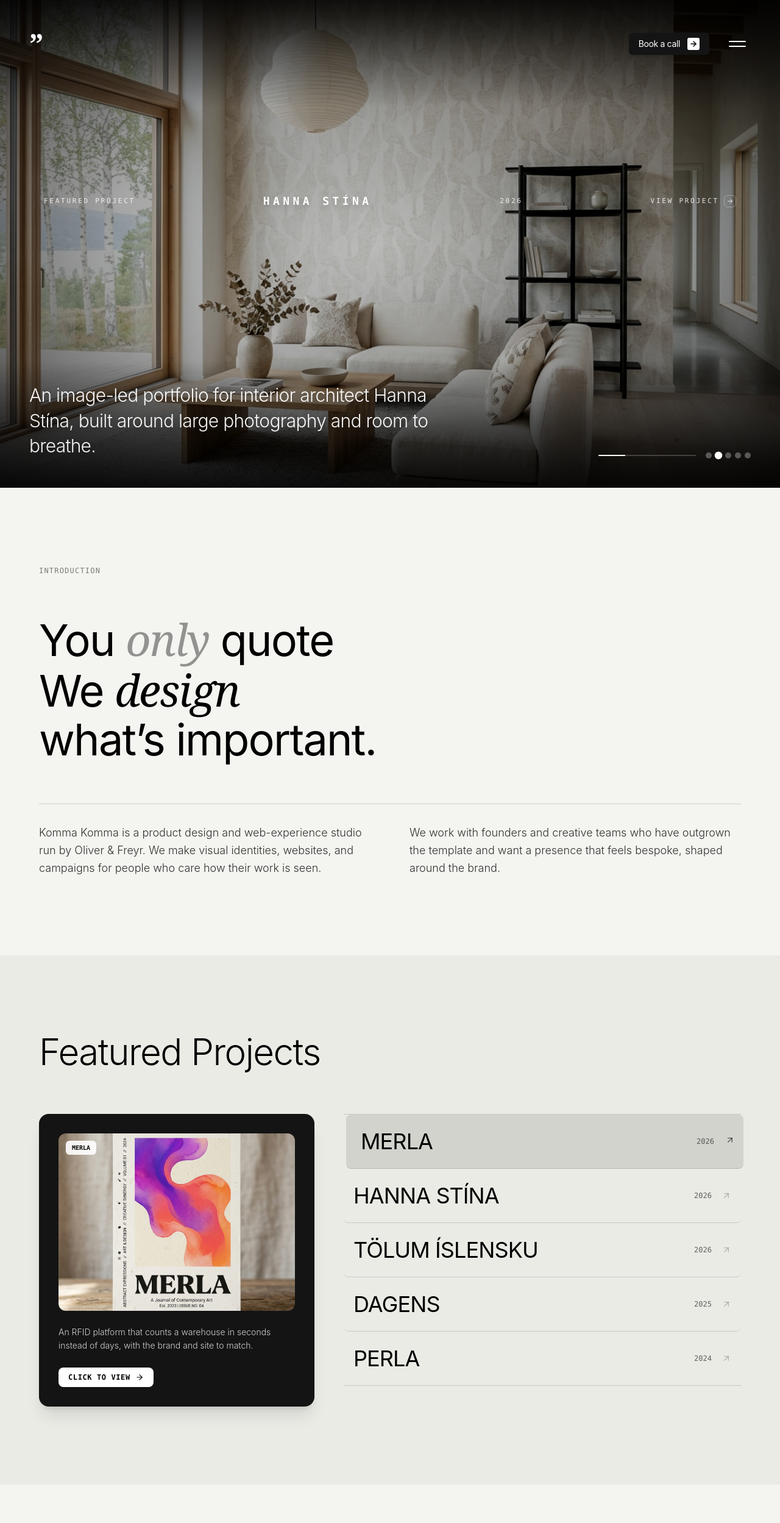
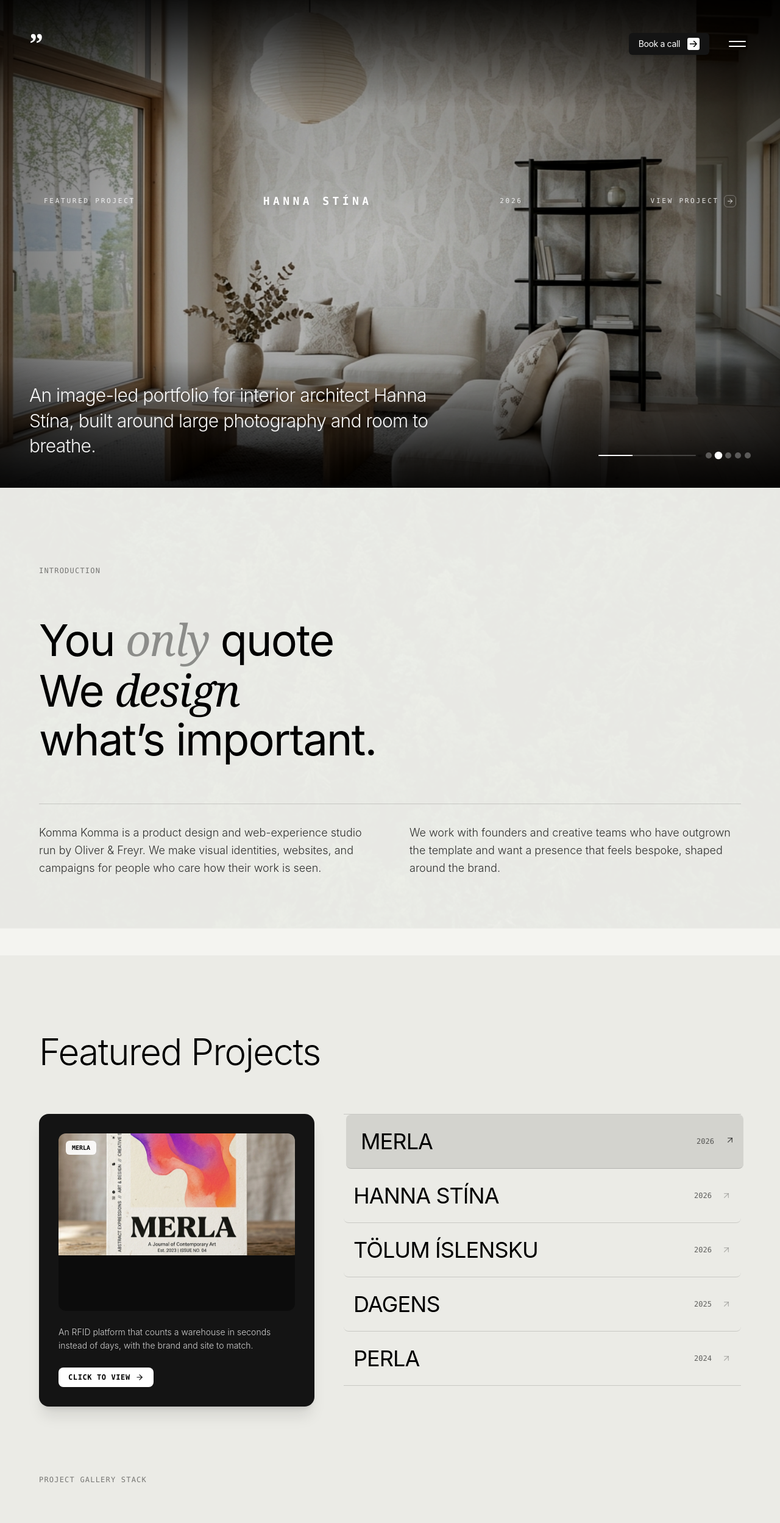
Before and after one commit to rogerinfas/rogerinfas, a Next.js app: page / in a window 1280 px wide. Shown: the top 2498 px of the page at 61% size. Built offline with nearby package versions, Linux system fonts and the light colour scheme.

Commit message:
feat: implement scroll-based parallax effects and update header UI components

```diff
--- a/src/app/page.tsx
+++ b/src/app/page.tsx
@@ -13,6 +13,16 @@ export default function Home() {
   const [activeProjectIdx, setActiveProjectIdx] = useState(0)
   const [expandedCapability, setExpandedCapability] = useState(0)
   const [testimonialIdx, setTestimonialIdx] = useState(0)
+  const [scrollY, setScrollY] = useState(0)
+
+  // Listen to window scroll position for 60fps Parallax effects across the page
+  useEffect(() => {
+    const handleScroll = () => {
+      setScrollY(window.scrollY)
+    }
+    window.addEventListener("scroll", handleScroll, { passive: true })
+    return () => window.removeEventListener("scroll", handleScroll)
+  }, [])
 
   const projects = [
     {
@@ -177,18 +187,18 @@ export default function Home() {
   return (
     <div className="relative min-h-screen w-full bg-[#F4F4F0] text-black font-sans selection:bg-black selection:text-white overflow-x-hidden">
 
-      {/* ALWAYS-VISIBLE FIXED TOP NAVBAR MATCHING ORIGINAL SITE EXACTLY */}
+      {/* ALWAYS-VISIBLE FIXED TOP NAVBAR MATCHING ASTRO COMPONENT HTML SPECIFICATION */}
       <header className="fixed top-0 inset-x-0 z-40 p-6 sm:p-10 lg:p-12 flex items-center justify-between pointer-events-none">
         {/* Logo - Double Quote Symbol directly on screen */}
         <Link
           href="/"
           className="pointer-events-auto text-4xl sm:text-5xl font-bold font-serif text-white tracking-tighter hover:opacity-80 transition-opacity drop-shadow-md select-none mix-blend-difference"
-          aria-label="Komma Studio Logo"
+          aria-label="Komma Komma home"
         >
           ”
         </Link>
 
-        {/* Right Actions: Dark 'Book a call' button with white arrow box & 2 parallel lines */}
+        {/* Right Actions: Dark 'Book a call' button with exact Astro SVG arrow & 2 parallel lines */}
         <div
           className={`pointer-events-auto flex items-center gap-5 sm:gap-6 transition-opacity duration-300 ${
             menuOpen ? "opacity-0 pointer-events-none" : "opacity-100"
@@ -197,12 +207,23 @@ export default function Home() {
           <a
             href="https://cal.eu/kommakomma"
             target="_blank"
-            rel="noreferrer"
-            className="inline-flex items-center gap-3 rounded-md bg-[#141414] px-4 py-2 text-sm font-medium tracking-tight text-white shadow-md transition-all hover:bg-black hover:scale-[1.02]"
+            rel="noopener noreferrer"
+            className="inline-flex items-center gap-3 rounded-md bg-[#141414] px-4 py-2 text-sm font-medium tracking-tight text-white shadow-md transition-all hover:bg-black hover:scale-[1.02] group"
           >
             <span className="text-xs sm:text-sm font-sans font-normal">Book a call</span>
-            <span className="flex size-5 items-center justify-center rounded-[3px] bg-white text-black">
-              <ArrowRight className="size-3.5 stroke-[2.5]" />
+            <span className="flex size-5 items-center justify-center rounded-[3px] bg-white text-black p-0.5">
+              <svg
+                xmlns="http://www.w3.org/2000/svg"
+                viewBox="0 0 24 24"
+                fill="none"
+                aria-hidden="true"
+                className="size-3.5 fill-black transition-transform group-hover:translate-x-0.5"
+              >
+                <path
+                  d="M10.685 3.42h3.776l7.862 8.583-7.862 8.583h-3.776l7.083-7.193h-16.1v-2.748H17.8L10.685 3.42Z"
+                  fill="currentColor"
+                />
+              </svg>
             </span>
           </a>
 
@@ -212,7 +233,7 @@ export default function Home() {
               setMenuOpen(true)
             }}
             className="flex flex-col justify-center gap-[6px] p-2 cursor-pointer hover:opacity-80 transition-opacity mix-blend-difference"
-            aria-label="Open Navigation Menu"
+            aria-label="open menu"
           >
             <span className="w-7 h-[2px] bg-white rounded-full"></span>
             <span className="w-7 h-[2px] bg-white rounded-full"></span>
@@ -295,11 +316,16 @@ export default function Home() {
         }`}
         onClick={() => menuOpen && setMenuOpen(false)}
       >
-        {/* SECTION 1: HERO CAROUSEL - CLEAN FULLSCREEN PHOTOGRAPHY CANVAS */}
+        {/* SECTION 1: HERO CAROUSEL WITH PARALLAX BACKGROUND */}
         <section id="home" className="relative h-screen w-full flex flex-col justify-between overflow-hidden">
 
-          {/* Background Images with Seamless Fade Transition */}
-          <div className="absolute inset-0 z-0">
+          {/* Background Images with Parallax Motion */}
+          <div
+            className="absolute inset-0 z-0 will-change-transform pointer-events-none"
+            style={{
+              transform: `translate3d(0, ${scrollY * 0.35}px, 0) scale(1.08)`,
+            }}
+          >
             {projects.map((proj, idx) => (
               <div
                 key={proj.id}
@@ -386,9 +412,25 @@ export default function Home() {
           </div>
         </section>
 
-        {/* SECTION 2: INTRO / STUDIO SECTION MATCHING ORIGINAL */}
-        <section id="studio" className="bg-[#F4F4F0] text-black px-6 sm:px-12 md:px-16 py-24 md:py-32">
-          <div className="max-w-6xl mx-auto space-y-16">
+        {/* SECTION 2: INTRO / STUDIO SECTION WITH NATURE PARALLAX BACKGROUND */}
+        <section id="studio" className="relative bg-[#F4F4F0] text-black px-6 sm:px-12 md:px-16 py-24 md:py-32 overflow-hidden">
+
+          {/* Subtle Parallax Background Layer */}
+          <div
+            className="absolute inset-0 opacity-[0.05] pointer-events-none will-change-transform scale-110"
+            style={{
+              transform: `translate3d(0, ${(scrollY - 500) * 0.15}px, 0)`,
+            }}
+          >
+            <Image
+              src="/images/dark_forest_bg.png"
+              alt="Nature parallax"
+              fill
+              className="object-cover"
+            />
+          </div>
+
+          <div className="relative z-10 max-w-6xl mx-auto space-y-16">
 
             {/* Small Section Subtitle Tag */}
             <div className="flex items-center gap-2 text-xs font-mono text-black/50 uppercase tracking-widest">
@@ -417,30 +459,37 @@ export default function Home() {
           </div>
         </section>
 
-        {/* SECTION 3: FEATURED PROJECTS WITH FLOATING PREVIEW CARD (MATCHING ORIGINAL) */}
-        <section id="work" className="bg-[#EBEBE6] text-black px-6 sm:px-12 md:px-16 py-24 md:py-32">
+        {/* SECTION 3: FEATURED PROJECTS WITH PARALLAX IMAGE STACK */}
+        <section id="work" className="relative bg-[#EBEBE6] text-black px-6 sm:px-12 md:px-16 py-24 md:py-32 overflow-hidden">
           <div className="max-w-6xl mx-auto space-y-12">
 
             <h3 className="text-4xl sm:text-6xl font-sans font-light tracking-tight">
               Featured Projects
             </h3>
 
-            {/* 2-Column Split Layout: Left Card Preview + Right Project List */}
+            {/* 2-Column Split Layout: Left Floating Parallax Card + Right Project List */}
             <div className="grid grid-cols-1 lg:grid-cols-12 gap-12 items-start pt-6">
 
-              {/* Left Column: Interactive Project Preview Card */}
+              {/* Left Column: Interactive Project Preview Card with Parallax Image Shift */}
               <div className="lg:col-span-5 sticky top-28">
                 <div className="bg-[#141414] text-white p-6 sm:p-8 rounded-2xl shadow-xl space-y-6 transition-all duration-500">
 
-                  {/* Poster Image Container */}
+                  {/* Poster Image Container with Internal Parallax Shift */}
                   <div className="relative aspect-[4/3] w-full rounded-xl overflow-hidden bg-black/40">
+                    <div
+                      className="absolute inset-0 will-change-transform scale-110"
+                      style={{
+                        transform: `translate3d(0, ${(scrollY - 1200) * 0.08}px, 0)`,
+                      }}
+                    >
                       <Image
                         src={projects[activeProjectIdx].posterImage || projects[activeProjectIdx].bgImage}
                         alt={projects[activeProjectIdx].title}
                         fill
                         className="object-cover transition-all duration-500"
                       />
-                    <div className="absolute top-3 left-3 bg-white/90 backdrop-blur-md text-black text-[10px] font-mono px-2.5 py-1 rounded-md uppercase font-semibold">
+                    </div>
+                    <div className="absolute top-3 left-3 bg-white/90 backdrop-blur-md text-black text-[10px] font-mono px-2.5 py-1 rounded-md uppercase font-semibold z-10">
                       {projects[activeProjectIdx].title}
                     </div>
                   </div>
@@ -491,10 +540,46 @@ export default function Home() {
 
             </div>
 
+            {/* VERTICAL PARALLAX IMAGE CAROUSEL / GALLERY STACK */}
+            <div className="pt-16 space-y-16">
+              <p className="text-xs font-mono uppercase tracking-widest text-black/50">Project Gallery Stack</p>
+
+              <div className="grid grid-cols-1 md:grid-cols-2 gap-8">
+                {projects.slice(0, 4).map((proj, idx) => (
+                  <div
+                    key={proj.id}
+                    className="relative h-[360px] sm:h-[420px] rounded-2xl overflow-hidden shadow-lg border border-black/10 group cursor-pointer"
+                  >
+                    {/* Parallax Image inside Card */}
+                    <div
+                      className="absolute inset-[-15%] will-change-transform"
+                      style={{
+                        transform: `translate3d(0, ${(scrollY - 1600 - idx * 200) * 0.12}px, 0) scale(1.05)`,
+                      }}
+                    >
+                      <Image
+                        src={proj.bgImage}
+                        alt={proj.title}
+                        fill
+                        className="object-cover transition-transform duration-700 group-hover:scale-105"
+                      />
+                    </div>
+
+                    {/* Card Gradient & Metadata Overlay */}
+                    <div className="absolute inset-0 bg-gradient-to-t from-black/80 via-black/20 to-transparent p-6 sm:p-8 flex flex-col justify-end text-white z-10">
+                      <span className="text-[10px] font-mono uppercase tracking-widest opacity-80">{proj.year}</span>
+                      <h4 className="text-2xl sm:text-3xl font-sans font-medium tracking-tight">{proj.title}</h4>
+                      <p className="text-xs font-light opacity-90 line-clamp-2 mt-1">{proj.description}</p>
+                    </div>
+                  </div>
+                ))}
+              </div>
+            </div>
+
           </div>
         </section>
 
-        {/* SECTION 4: CAPABILITIES ACCORDION & FLOATING ASSET CARD (MATCHING ORIGINAL) */}
+        {/* SECTION 4: CAPABILITIES ACCORDION & PARALLAX FLOATING ASSET CARD */}
         <section id="capabilities" className="bg-[#F4F4F0] text-black px-6 sm:px-12 md:px-16 py-24 md:py-32">
           <div className="max-w-6xl mx-auto space-y-12">
 
@@ -504,7 +589,7 @@ export default function Home() {
               <span>Where we can add value</span>
             </p>
 
-            {/* 2-Column Split: Interactive Accordion + Floating Asset Preview */}
+            {/* 2-Column Split: Interactive Accordion + Floating Parallax Asset Preview */}
             <div className="grid grid-cols-1 lg:grid-cols-12 gap-12 items-start">
 
               {/* Left Column: Expandable Accordion */}
@@ -539,16 +624,23 @@ export default function Home() {
                 })}
               </div>
 
-              {/* Right Column: Floating Asset Preview Image */}
+              {/* Right Column: Floating Parallax Asset Preview Image */}
               <div className="lg:col-span-5 sticky top-28">
                 <div className="relative aspect-[4/3] w-full rounded-2xl overflow-hidden bg-black/10 shadow-lg border border-black/10 transition-all duration-500">
+                  <div
+                    className="absolute inset-[-10%] will-change-transform"
+                    style={{
+                      transform: `translate3d(0, ${(scrollY - 2400) * 0.1}px, 0)`,
+                    }}
+                  >
                     <Image
                       src={capabilities[expandedCapability].image}
                       alt={capabilities[expandedCapability].title}
                       fill
                       className="object-cover transition-all duration-500"
                     />
-                  <div className="absolute bottom-4 left-4 bg-black/80 backdrop-blur-md text-white text-[11px] font-mono px-3 py-1.5 rounded-lg uppercase">
+                  </div>
+                  <div className="absolute bottom-4 left-4 bg-black/80 backdrop-blur-md text-white text-[11px] font-mono px-3 py-1.5 rounded-lg uppercase z-10">
                     {capabilities[expandedCapability].title}
                   </div>
                 </div>
@@ -612,8 +704,24 @@ export default function Home() {
           </div>
         </section>
 
-        {/* SECTION 5: CTA / LET'S TALK */}
-        <section id="contact" className="bg-[#141414] text-white px-6 sm:px-12 md:px-16 py-28 md:py-36 relative overflow-hidden">
+        {/* SECTION 5: CTA / LET'S TALK WITH PARALLAX NATURE BACKGROUND */}
+        <section id="contact" className="relative bg-[#141414] text-white px-6 sm:px-12 md:px-16 py-28 md:py-36 overflow-hidden">
+
+          {/* Nature Background Image Parallax Layer */}
+          <div
+            className="absolute inset-0 opacity-30 z-0 pointer-events-none will-change-transform scale-110"
+            style={{
+              transform: `translate3d(0, ${(scrollY - 3000) * 0.22}px, 0)`,
+            }}
+          >
+            <Image
+              src="/images/dark_forest_bg.png"
+              alt="Dark forest nature parallax"
+              fill
+              className="object-cover object-center brightness-[0.7]"
+            />
+          </div>
+
           <div className="max-w-6xl mx-auto flex flex-col md:flex-row md:items-center justify-between gap-12 relative z-10">
             <div className="space-y-6">
               <h3 className="text-4xl sm:text-6xl md:text-7xl font-sans font-light tracking-tight">
@@ -622,8 +730,8 @@ export default function Home() {
               <a
                 href="https://cal.eu/kommakomma"
                 target="_blank"
-                rel="noreferrer"
-                className="inline-flex items-center gap-3 bg-white text-black px-6 py-3.5 rounded-lg text-sm font-mono uppercase tracking-wider font-semibold transition-all hover:bg-white/90 hover:scale-105"
+                rel="noopener noreferrer"
+                className="inline-flex items-center gap-3 bg-white text-black px-6 py-3.5 rounded-lg text-sm font-mono uppercase tracking-wider font-semibold transition-all hover:bg-white/90 hover:scale-105 shadow-xl"
               >
                 <span>Let's talk</span>
                 <ArrowRight className="size-4" />
@@ -636,8 +744,8 @@ export default function Home() {
           </div>
         </section>
 
-        {/* SECTION 6: FOOTER MATCHING ORIGINAL */}
-        <footer className="bg-[#0D0D0E] text-white/70 px-6 sm:px-12 md:px-16 pt-20 pb-12 border-t border-white/10">
+        {/* SECTION 6: FOOTER */}
+        <footer className="bg-[#0D0D0E] text-white/70 px-6 sm:px-12 md:px-16 pt-20 pb-12 border-t border-white/10 relative z-10">
           <div className="max-w-6xl mx-auto space-y-16">
 
             <div className="grid grid-cols-2 md:grid-cols-4 gap-8 text-xs font-mono">
```
Lines whose indentation alone changed are shown as unchanged.
